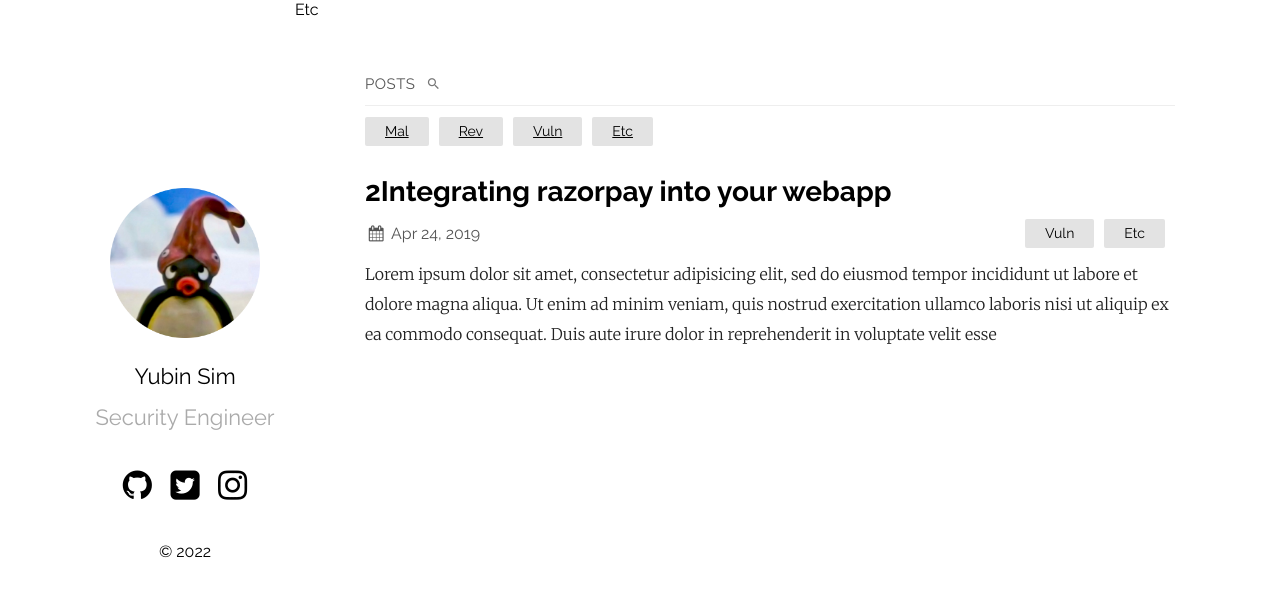
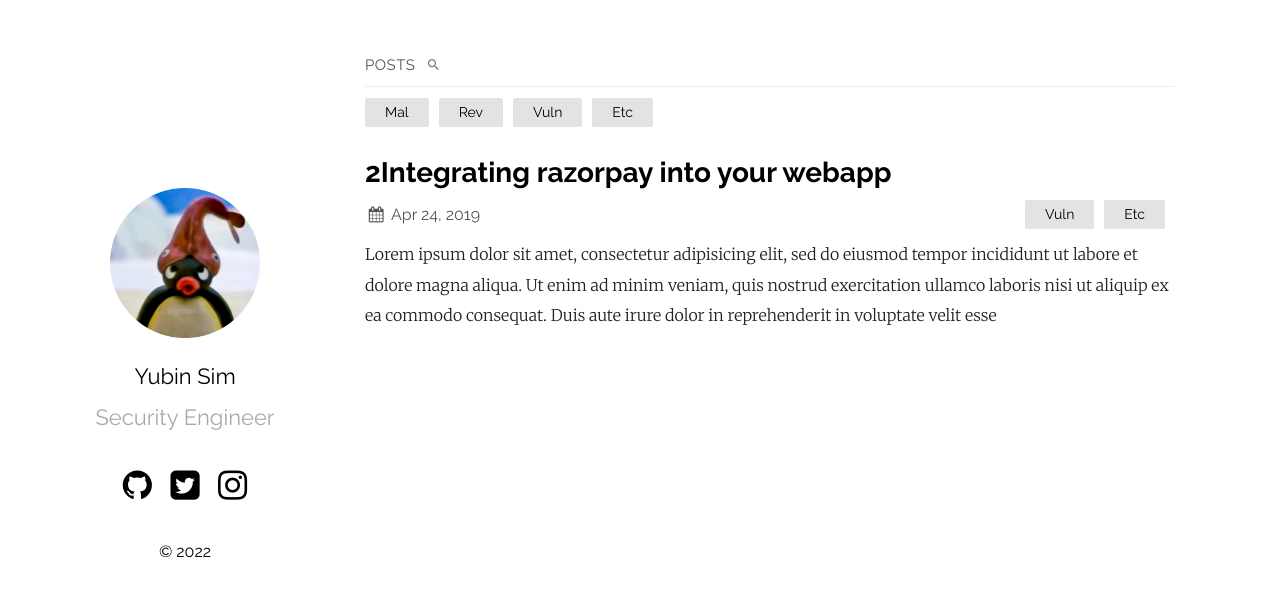
Before and after one commit to usrbin-sim/-usrbin-sim.github.io, a Jekyll site: the page built from category/Etc.md, in a window 1280 px wide. Shown: the top 597 px of the page. Built offline with Jekyll 4.4.1, drawn with Linux system fonts in a browser that asks for light colours.

Commit message:
Modify category

```diff
--- a/_layouts/category.html
+++ b/_layouts/category.html
@@ -15,9 +15,6 @@ layout: default
     }
   }
 </script>
-{%- if page.title -%}
-  <ul class="post-categories">{{ page.title }}</ul>
-{%- endif -%}
 
 {{ content }}
 
@@ -49,7 +46,7 @@ layout: default
       <script>
         for(let i = 0; i < categories.length; i++){
           // var liTag = "<li >" + categories[i] + "</li>"
-          var liTag = "<li><a href=\"/category/" + categories[i] + "\">" + categories[i] + "</a></li>"
+          var liTag = "<li><a href=\"/category/" + categories[i] + "\"class=\"ctext\" style=\"text-decoration:none\">" + categories[i] + "</a></li>"
           document.write(liTag);
         }
       </script>
```
